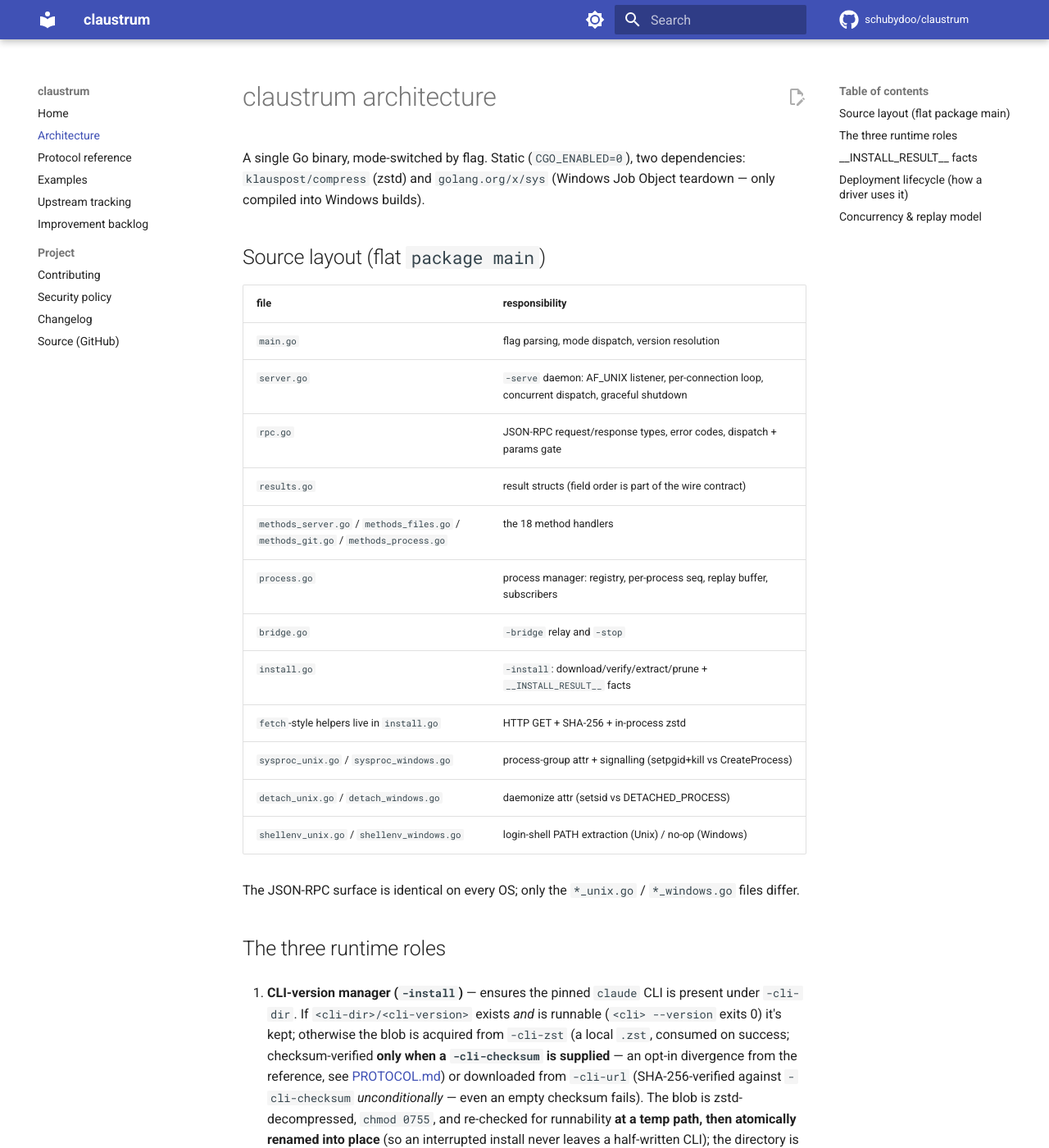
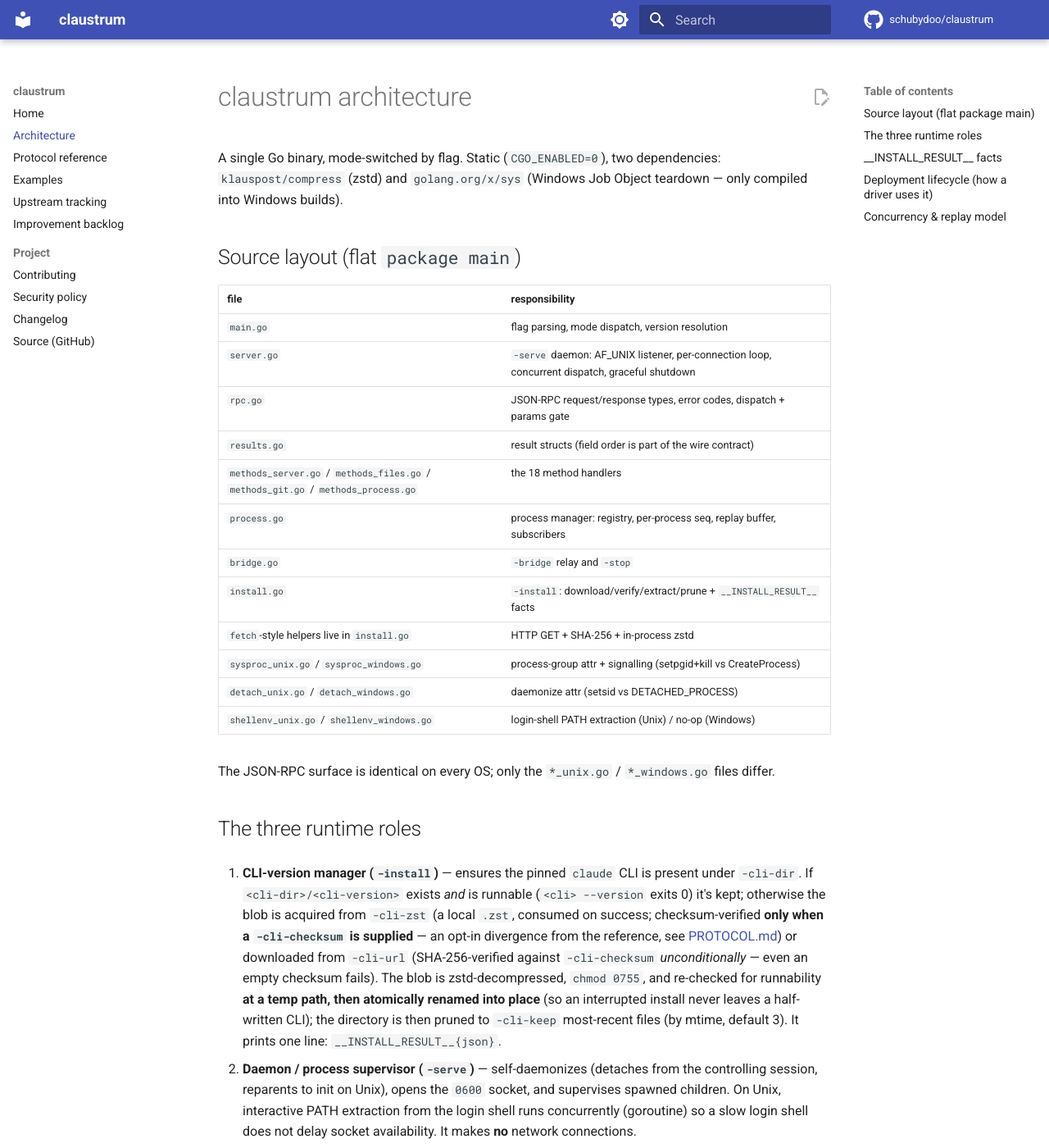
Before and after one commit to schubydoo/claustrum, an MkDocs documentation site: the page built from docs/ARCHITECTURE.md, in a window 1280 px wide and 1400 px high. Shown: the whole window at 82% size. Built offline with MkDocs 1.6.1 and Material for MkDocs 9.7.7, drawn with Linux system fonts in a browser that asks for light colours; comment, search, counter and statistics services are not loaded.

Commit message:
docs: fix strikethrough rendering + widen content for tables (#77)
Two readability fixes on the published site:

- Enable pymdownx.tilde so ~~strikethrough~~ renders (GitHub does this natively;
  mkdocs needs the extension). The improvement-backlog "done" rows were showing
  literal ~~ tildes around every completed item.
- Add docs/stylesheets/extra.css (via extra_css) widening the content column
  from Material's 61rem default to 72rem, so the prose-heavy tables (protocol
  methods, improvement backlog) stop wrapping each cell into a thin sliver.
  Also nudges table cell padding and keeps inline code from wrapping mid-span.

Verified locally: mkdocs build --strict clean; 16 <del> elements render and zero
literal ~~ remain in the built backlog page.

Co-authored-by: Schuby <12485317+schubydoo@users.noreply.github.com>
Co-authored-by: Claude Opus 4.8 <noreply@anthropic.com>

```diff
--- /dev/null
+++ b/docs/stylesheets/extra.css
@@ -0,0 +1,17 @@
+/* Wider content column than Material's 61rem default. Several docs (the protocol
+   method tables, the improvement backlog) carry wide, prose-heavy tables that
+   otherwise wrap every cell into a thin, hard-to-read sliver. */
+.md-grid {
+  max-width: 72rem;
+}
+
+/* Tables are the densest content here — keep them readable: don't let long code
+   spans force awkward wraps, and give rows a touch more vertical breathing room. */
+.md-typeset table:not([class]) td,
+.md-typeset table:not([class]) th {
+  padding: 0.5em 0.8em;
+}
+
+.md-typeset table:not([class]) code {
+  white-space: nowrap;
+}
--- a/mkdocs.yml
+++ b/mkdocs.yml
@@ -68,6 +68,12 @@ markdown_extensions:
   - pymdownx.superfences
   - pymdownx.tabbed:
       alternate_style: true
+  # GitHub renders ~~strikethrough~~ natively; mkdocs needs this extension, or
+  # the backlog's "done" rows show literal ~~ tildes.
+  - pymdownx.tilde
+
+extra_css:
+  - stylesheets/extra.css
 
 nav:
   - Home: index.md
```
